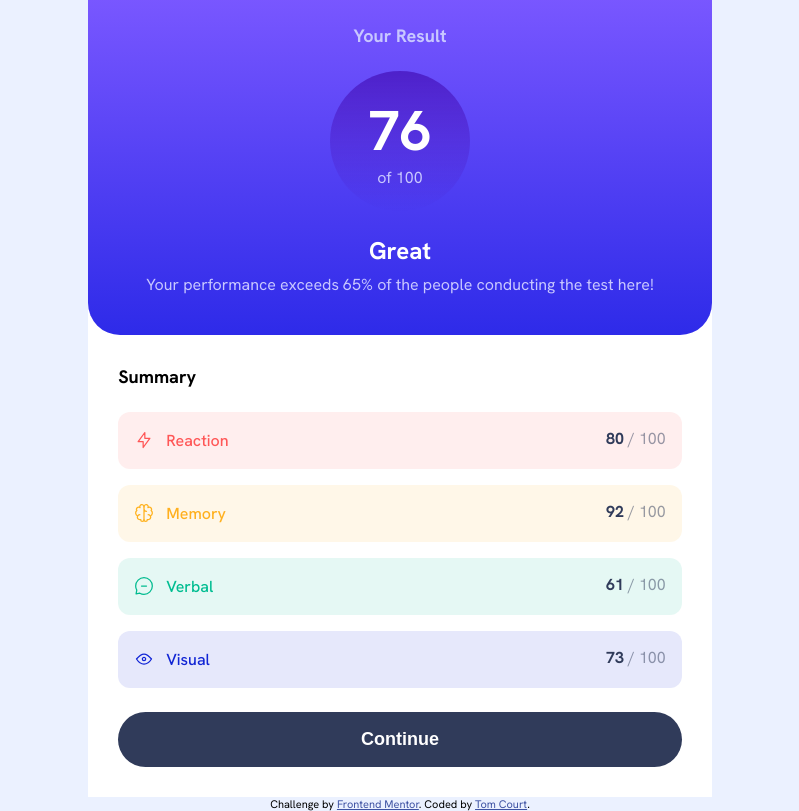
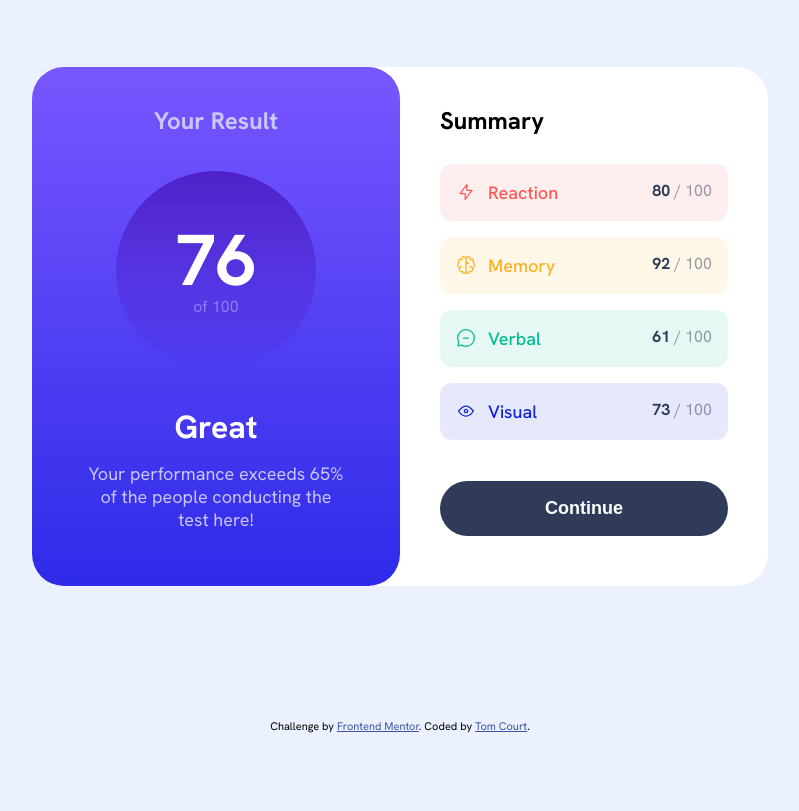
Before and after one commit to Tomcourt89/Results-summary, a plain HTML site: page index.html in a window 1280 px wide. Shown: the whole page, without its empty margins (240-1039 px from the left). Drawn offline with Linux system fonts and the light colour scheme.

Commit message:
Desktop styling complete

```diff
--- a/css/styles.css
+++ b/css/styles.css
@@ -1,5 +1,4 @@
 :root {
-
     --light-red: 0, 100%, 67%;
     --orange-yellow: 39, 100%, 56%;
     --green-teal: 166, 100%, 37%;
@@ -74,7 +73,7 @@ h3 {
         align-items: center;
         border-radius: 50%;
         background: linear-gradient(hsla(var(--violet-blue)), hsla(var(--persian-blue)));
-        background-blend-mode: color;
+        color: hsla(var(--light-lavender), 0.5);
 
         span {
             color: hsl(var(--white));
@@ -90,6 +89,10 @@ h3 {
         h3 {
             color: hsl(var(--white));
             margin-bottom: 8px;
+        }
+
+        p {
+            font-size: var(--text-sm);
         }
     }
 }
@@ -196,3 +199,78 @@ h3 {
         font-weight: 700;
     }
 }
+
+@media (width > 64em) {
+    :root {
+        --text-sm: 1.125rem;
+        --text-base: 1.5rem;
+        --text-lg: 2rem;
+        --text-xl: 4.5rem;
+    }
+
+    article {
+        display: grid;
+        grid-template-columns: repeat(2, minmax(auto, 368px));
+        border-radius: 32px;
+    }
+
+    .result {
+        border-radius: 32px;
+        padding: 38px 54px 55px;
+        gap: 35px;
+
+        .percent {
+            height: 200px;
+            width: 200px;
+        }
+
+        > div {
+            h3 {
+                margin-bottom: 14px;
+            }
+        }
+    }
+
+    .summary {
+        padding: 38px 40px 46px;
+
+        ul {
+            margin-block: 28px 41px;
+        }
+
+        button {
+            font-size: var(--text-sm);
+            cursor: pointer;
+            transition: ease 0.5s;
+            position: relative;
+            z-index: 1;
+
+            &::before {
+                content: '';
+                position: absolute;
+                width: 100%;
+                height: 100%;
+                top: 0;
+                left: 0;
+                border-radius: 128px;
+                background: linear-gradient(hsla(var(--slate-blue)), hsla(var(--royal-blue)));
+                opacity: 0;
+                z-index: -1;
+                transition: opacity ease 0.5s;
+            }
+        }
+
+    }
+}
+
+@media (hover: hover) {
+    .summary {
+        button {
+            &:hover {
+                &::before {
+                    opacity: 1;
+                }
+            }
+        }
+    }
+}
```
